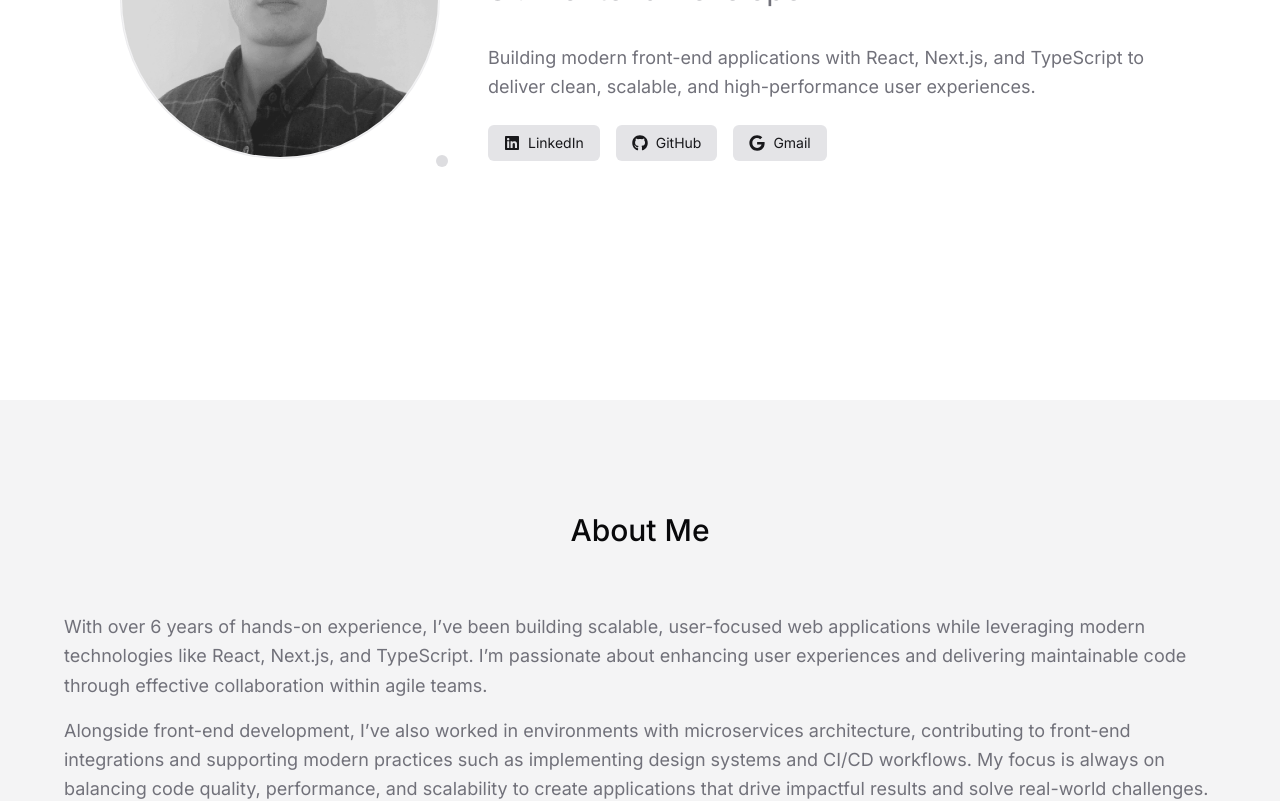
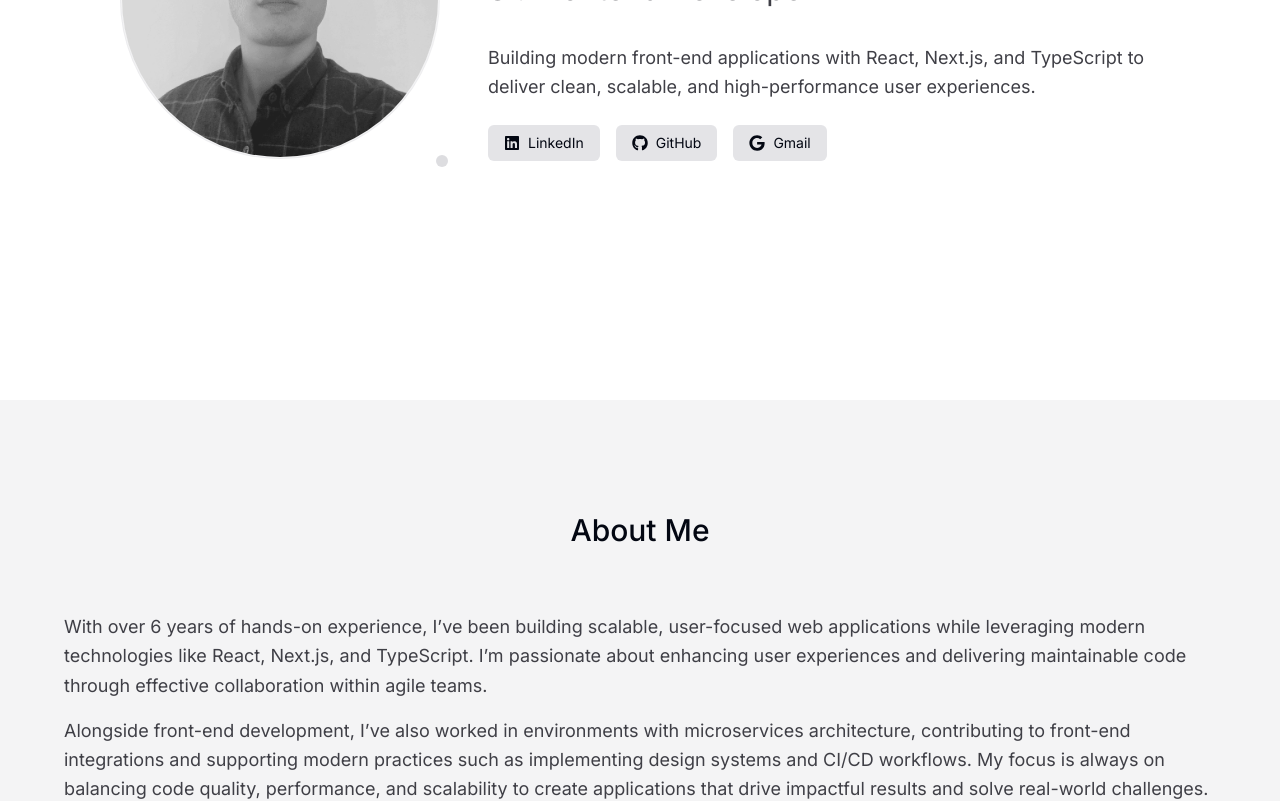
Before and after one commit to jorge-romo/jorge-romo.github.io, a Next.js app: page / in a window 1280 px wide. Shown: the part 400-1201 px from the top of the page. Built offline with nearby package versions, Linux system fonts and the light colour scheme.

Commit message:
minor style updates and update resume

```diff
--- a/src/app/globals.css
+++ b/src/app/globals.css
@@ -3,29 +3,17 @@
 @tailwind utilities;
 
 :root {
-  --primary-color: #2c3e50;
-  --secondary-color: #34495e;
-  --text-color: #2c3e50;
-  --background-color: #f8f9fa;
-  --accent-color: #7f8c8d;
-
-  --bg-color-light: #ffffff;
-  --bg-color-dark: #18181b;
-  --dark-100: #f4f4f5; /* zinc-100 */
-  --dark-300: #d1d5db; /* zinc-300 */
-  --dark-400: #9ca3af; /* zinc-400 */
-  --dark-900: #18181b; /* zinc-900 */
-
+  --primary-color: #030712;
+  --secondary-color: #18181b;
+  --text-color: var(--primary-color);
+  --background-color: #fafafa;
   --duration-custom: 500ms;
 }
 
 .dark {
-  --bg-color-light: #18181b;
-  --bg-color-dark: #ffffff;
-  --dark-100: #27272a; /* zinc-800 */
-  --dark-300: #4b5563; /* zinc-600 */
-  --dark-400: #6b7280; /* zinc-500 */
-  --dark-900: #f4f4f5; /* zinc-100 */
+  --primary-color: #f9fafb;
+  --secondary-color: #d4d4d4;
+  --background-color: #09090b;
 }
 
 body {
--- a/src/app/not-found.tsx
+++ b/src/app/not-found.tsx
@@ -3,11 +3,11 @@ import React from 'react';
 const NotFound: React.FC = () => {
   return (
     <div className="transition-colors-custom flex min-h-screen min-w-full flex-wrap items-center justify-center bg-white pt-16 dark:bg-zinc-800">
-      <h1 className="mr-4 text-xl font-bold leading-10 text-primary-dark dark:text-zinc-50">
+      <h1 className="mr-4 text-xl font-bold leading-10 text-primary-dark dark:text-primary-light">
         404
       </h1>
       <div className="inline-block border-s border-primary-dark pl-4 dark:border-zinc-50">
-        <h2 className="text-sm leading-10 text-primary-dark dark:text-zinc-50">
+        <h2 className="text-sm leading-10 text-primary-dark dark:text-primary-light">
           This page could not be found.
         </h2>
       </div>
--- a/src/components/About.tsx
+++ b/src/components/About.tsx
@@ -11,14 +11,14 @@ const About: React.FC = () => {
       <div className="container mx-auto px-4">
         <div className="mx-auto max-w-6xl">
           <div className="prose dark:prose-dark mb-16">
-            <h2 className="mb-16 mt-8 text-center text-3xl font-medium text-primary-dark dark:text-zinc-50">
+            <h2 className="mb-16 mt-8 text-center text-3xl font-medium text-primary-dark dark:text-primary-light">
               About Me
             </h2>
             <div className="space-y-4">
               {personalInfo.summary.split('\n').map((paragraph, index) => (
                 <p
                   key={index}
-                  className="text-lg leading-relaxed text-secondary dark:text-zinc-300"
+                  className="text-lg leading-relaxed text-secondary dark:text-secondary-light"
                 >
                   {paragraph}
                 </p>
@@ -27,7 +27,7 @@ const About: React.FC = () => {
           </div>
 
           <div className="prose dark:prose-dark mb-16">
-            <h3 className="mb-16 mt-8 text-center text-xl font-medium text-primary-dark dark:text-zinc-50">
+            <h3 className="mb-16 mt-8 text-center text-xl font-medium text-primary-dark dark:text-primary-light">
               When I&apos;m Not Coding
             </h3>
             <ul className="grid grid-cols-3 gap-5 md:grid-cols-6">
--- a/src/components/Header.tsx
+++ b/src/components/Header.tsx
@@ -23,7 +23,7 @@ const Header: React.FC = () => {
       }`}
     >
       <nav className="container mx-auto flex items-center justify-between px-4 py-4">
-        <Link href="#home" className="flex items-center gap-2">
+        <Link href="/#home" className="flex items-center gap-2">
           <Image
             src={logoImg}
             height={28}
--- a/src/components/ProjectCard.tsx
+++ b/src/components/ProjectCard.tsx
@@ -74,15 +74,15 @@ const ProjectCard = React.memo(
         <h3 className="mb-4 text-2xl font-medium text-primary-dark dark:text-zinc-50">
           {title}
         </h3>
-        <p className="mb-6 text-secondary dark:text-zinc-300">{description}</p>
+        <p className="mb-6 text-zinc-600 dark:text-zinc-300">{description}</p>
         <div className="mb-6 flex flex-wrap items-center gap-4">
           {technologies.map((tech, index) => (
             <div key={index} className="flex items-center gap-1">
               {React.createElement(tech.icon, {
-                className: 'w-5 h-5 text-secondary dark:text-zinc-300',
+                className: 'w-5 h-5 text-zinc-600 dark:text-zinc-300',
                 'aria-hidden': 'true',
               })}
-              <span className="hidden text-sm text-secondary dark:text-zinc-300 lg:inline">
+              <span className="hidden text-sm text-zinc-600 dark:text-zinc-300 lg:inline">
                 {tech.name}
               </span>
             </div>
--- a/src/components/ui/Button.tsx
+++ b/src/components/ui/Button.tsx
@@ -36,9 +36,9 @@ export function Button<
       className={clsx(
         'inline-flex items-center justify-center transition-colors duration-custom',
         variant === 'text' &&
-          'text-primary hover:text-secondary/80 dark:text-zinc-100 dark:hover:text-zinc-200/50',
+          'text-primary hover:text-primary/80 dark:text-zinc-100 dark:hover:text-zinc-100/50',
         variant === 'link' &&
-          'text-primary underline hover:text-secondary/80 dark:text-zinc-100 dark:hover:text-zinc-200/50',
+          'text-primary underline hover:text-primary/80 dark:text-zinc-100 dark:hover:text-zinc-100/50',
         variant === 'standard' &&
           'bg-zinc-200 text-primary hover:bg-zinc-200/50 dark:bg-zinc-700 dark:text-zinc-200 dark:hover:bg-zinc-700/50',
         variant === 'default' &&
--- a/tailwind.config.ts
+++ b/tailwind.config.ts
@@ -10,17 +10,18 @@ const config: Config = {
   theme: {
     extend: {
       transitionDuration: {
-        custom: '700ms',
+        custom: '500ms',
       },
       colors: {
         primary: {
-          DEFAULT: '#18181b',
-          light: '#27272a',
-          dark: '#09090b',
+          DEFAULT: '#030712',
+          light: '#f9fafb',
+          dark: '#030712',
         },
         secondary: {
-          DEFAULT: '#71717a',
-          light: '#a1a1aa',
+          DEFAULT: '#3f3f46',
+          light: '#d4d4d4',
+          dark: '#3f3f46',
         },
         background: '#fafafa',
         surface: '#ffffff',
```
Also changed, not shown: 1 other file (tests, documents, lock files or other folders).
